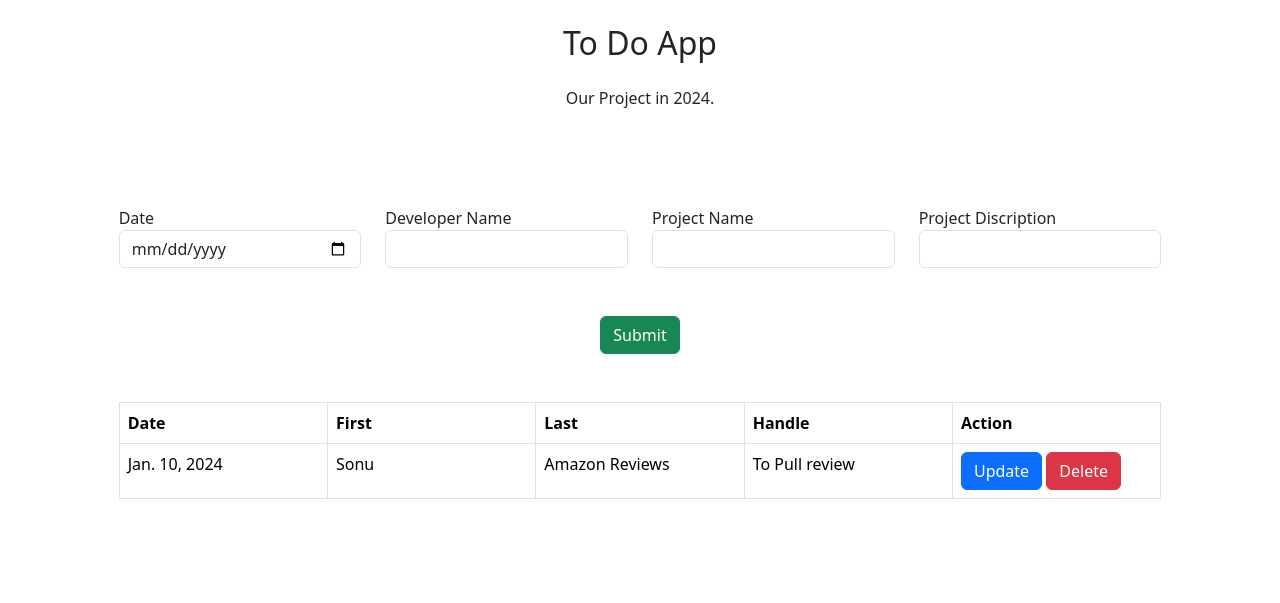
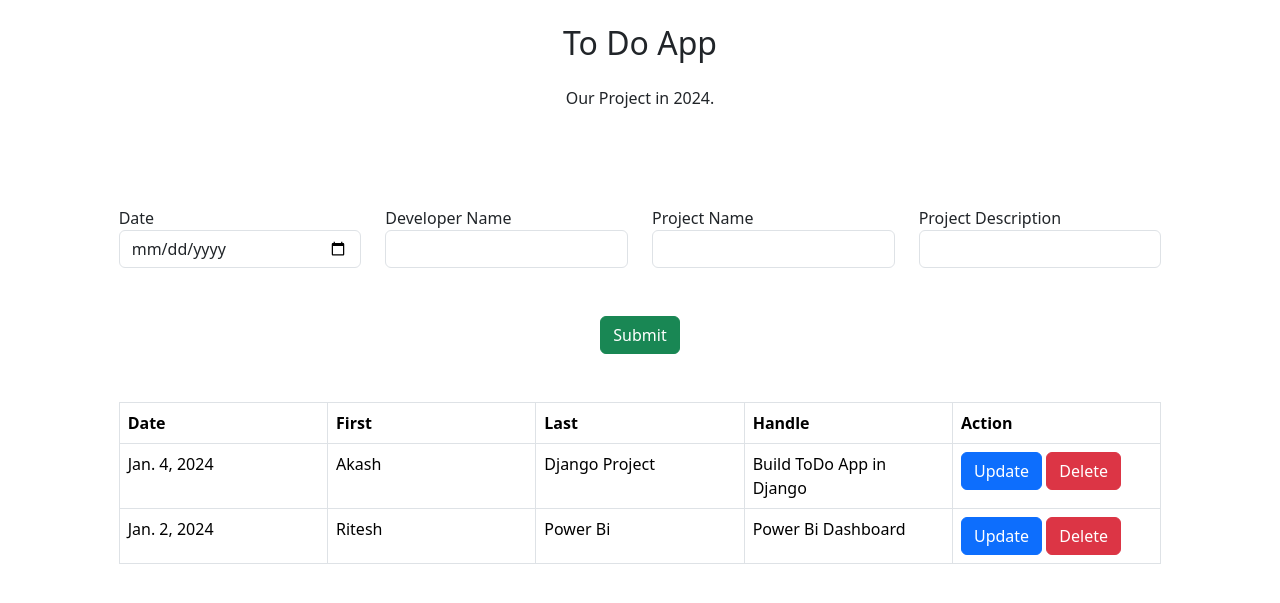
Before and after one commit to akashtechs/todoApp, a Django app: page /home in a window 1280 px wide. Shown: the top 603 px of the page. Run offline with Django 5.2, Linux system fonts and the light colour scheme; data comes from the database, SQL or seed files in the repository.

Commit message:
Update Description

```diff
--- a/templates/index.html
+++ b/templates/index.html
@@ -36,8 +36,8 @@
 
                     <div class="col-md-3">
                         <div class="md-form mb-0">
-                            <label for="prodiscription" class="">Project Discription</label>
-                            <input type="text" id="prodiscription" name="prodiscription" class="form-control">
+                            <label for="pro-description" class="">Project Description</label>
+                            <input type="text" id="pro-description" name="pro-description" class="form-control">
                         </div>
                     </div>
 
@@ -65,7 +65,7 @@
                         <td class="col-md-2">{{project.date}}</td>
                         <td class="col-md-2">{{project.dev_name}}</td>
                         <td class="col-md-2">{{project.pro_name}}</td>
-                        <td class="col-md-2">{{project.pro_discription}}</td>
+                        <td class="col-md-2">{{project.pro_description}}</td>
                         <td class="col-md-2 mr-auto">
                             <a href="/open-to-do/{{project.id}}" type="button" class="btn btn-primary">Update</a>
                             <a href="/delete_to_do/{{project.id}}" type="button" class="btn btn-danger">Delete</a>
--- a/templates/update.html
+++ b/templates/update.html
@@ -36,8 +36,8 @@
 
                     <div class="col-md-3">
                         <div class="md-form mb-0">
-                            <label for="prodiscription" class="">Project Discription</label>
-                            <input type="text" id="prodiscription" name="prodiscription" class="form-control" value="{{project.pro_discription}}">
+                            <label for="pro-description" class="">Project Description</label>
+                            <input type="text" id="pro-description" name="pro-description" class="form-control" value="{{project.pro_description}}">
                         </div>
                     </div>
 
--- a/todo/models.py
+++ b/todo/models.py
@@ -1,4 +1,5 @@
 from django.db import models
+
 
 # Create your models here.
 
@@ -6,7 +7,7 @@
     date = models.DateField()
     dev_name = models.CharField(max_length=20)
     pro_name = models.CharField(max_length=50)
-    pro_discription = models.TextField()
+    pro_description = models.TextField()
 
     def __str__(self):
         return self.pro_name
--- a/todo/views.py
+++ b/todo/views.py
@@ -1,6 +1,6 @@
 from django.http import HttpResponse
 from django.shortcuts import render, redirect
-from todo.models import ToDos
+from .models import ToDos
 
 
 def home(request):
@@ -16,7 +16,7 @@
             todo.date = request.POST.get('date')
             todo.dev_name = request.POST.get('dev')
             todo.pro_name = request.POST.get('name')
-            todo.pro_discription = request.POST.get('prodiscription')
+            todo.pro_description = request.POST.get('pro-description')
             todo.save()
 
     return redirect('/home')
@@ -33,7 +33,7 @@
         project.date = request.POST.get('date')
         project.dev_name = request.POST.get('dev')
         project.pro_name = request.POST.get('name')
-        project.pro_discription = request.POST.get('prodiscription')
+        project.pro_description = request.POST.get('pro-description')
         project.save()
 
     return redirect('/home')
```
Also changed, not shown: db.sqlite3, todo/migrations/0001_initial.py.
